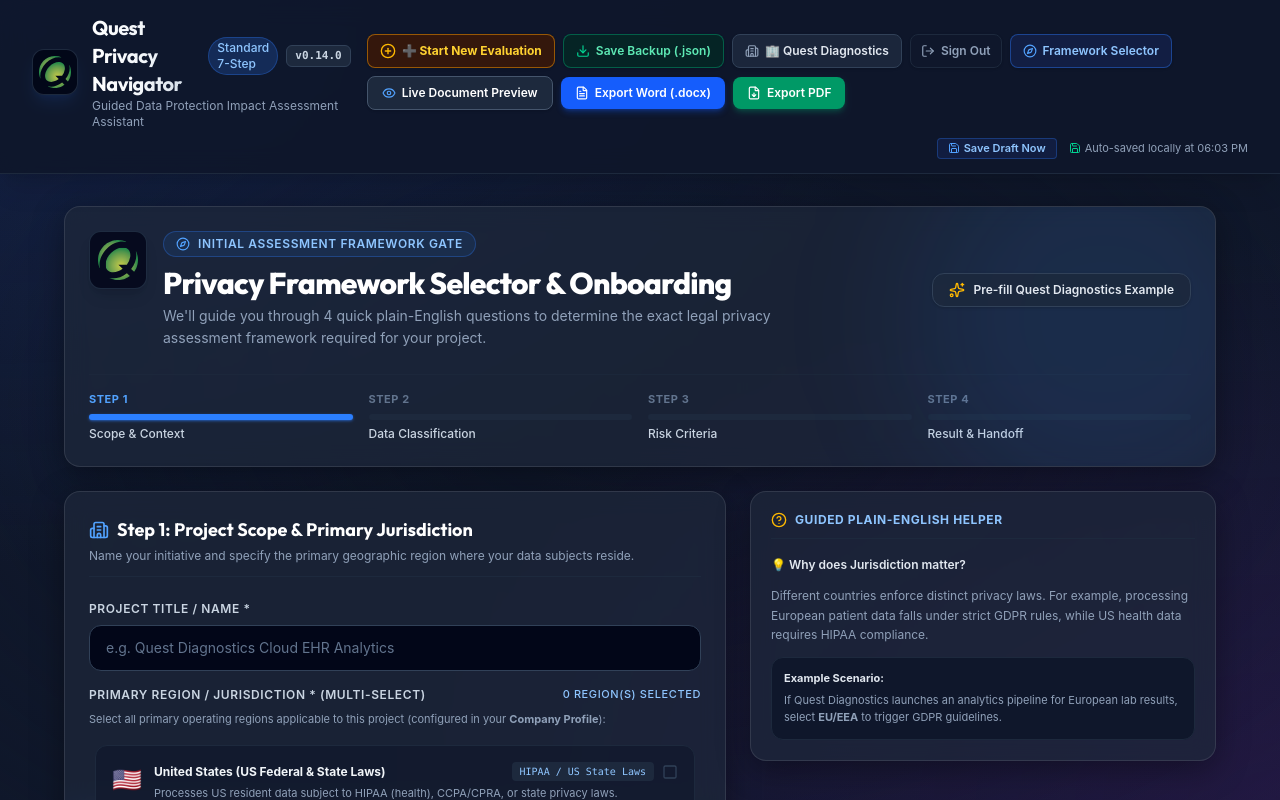
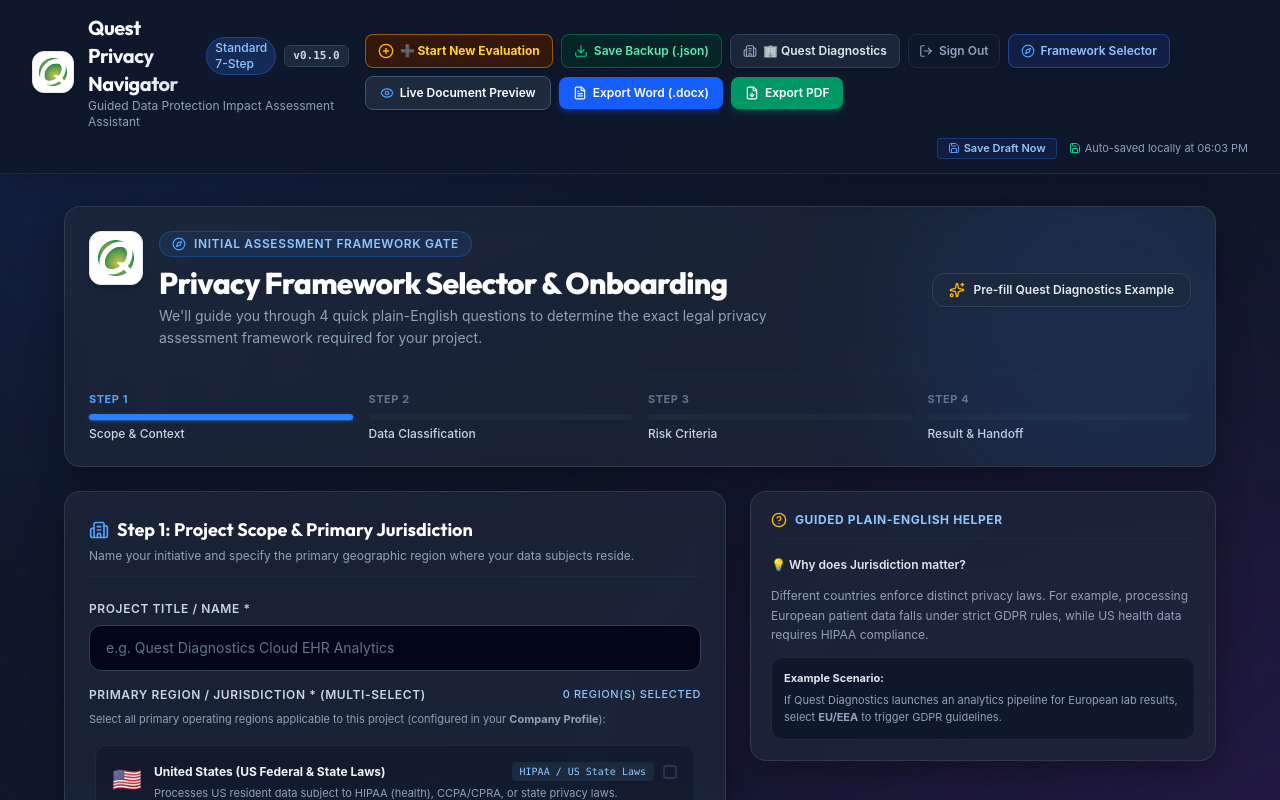
Before and after one commit to grebnetro/privacy-navigator, a React (Vite) app: page / in a window 1280 px wide. Both pictures are taken after a click on the button "Sign In with Quest Enterprise SSO (Okta / Azure AD)". Shown: the top 800 px of the page. Built offline with nearby package versions, Linux system fonts and the light colour scheme.

Commit message:
0.15.0: Light Background Logo Container Update

```diff
--- a/src/components/Header.tsx
+++ b/src/components/Header.tsx
@@ -85,8 +85,8 @@
     <header className="sticky top-0 z-40 bg-slate-900/90 backdrop-blur-md border-b border-slate-800 text-white px-4 lg:px-8 py-3.5 shadow-xl">
       <div className="max-w-7xl mx-auto flex flex-col md:flex-row items-center justify-between gap-4">
         <div className="flex items-center space-x-3.5">
-          <div className="p-1.5 bg-slate-950/90 rounded-xl border border-slate-700/60 shadow-lg shadow-blue-500/10 flex items-center justify-center shrink-0">
-            <img src="/DGX.svg" alt="Quest Diagnostics Logo" className="h-8 w-auto object-contain" />
+          <div className="p-1.5 bg-white rounded-xl border border-slate-200 shadow-md flex items-center justify-center shrink-0">
+            <img src="/DGX.svg" alt="Quest Diagnostics Logo" className="h-7 w-auto object-contain" />
           </div>
           <div>
             <div className="flex items-center gap-2">
--- a/src/components/LoginPage.tsx
+++ b/src/components/LoginPage.tsx
@@ -38,8 +38,8 @@
       <div className="max-w-md w-full relative z-10 space-y-6">
         {/* Logo & Portal Branding */}
         <div className="text-center space-y-3">
-          <div className="inline-flex p-3 bg-slate-900/90 rounded-2xl border border-slate-800 shadow-2xl items-center justify-center mb-1">
-            <img src="/DGX.svg" alt="Quest Diagnostics Logo" className="h-12 w-auto object-contain" />
+          <div className="inline-flex p-3 bg-white rounded-2xl border border-slate-200 shadow-2xl items-center justify-center mb-1">
+            <img src="/DGX.svg" alt="Quest Diagnostics Logo" className="h-11 w-auto object-contain" />
           </div>
           <h1 className="text-2xl md:text-3xl font-extrabold font-heading tracking-tight bg-gradient-to-r from-white via-slate-100 to-slate-300 bg-clip-text text-transparent">
             Quest Privacy Navigator
--- a/src/components/onboarding/OnboardingWizard.tsx
+++ b/src/components/onboarding/OnboardingWizard.tsx
@@ -160,8 +160,8 @@
         <div className="absolute right-0 top-0 w-96 h-96 bg-blue-500/10 rounded-full blur-3xl -mr-20 -mt-20 pointer-events-none" />
         <div className="relative z-10 flex flex-col md:flex-row md:items-center justify-between gap-4">
           <div className="flex items-start gap-4">
-            <div className="p-2 bg-slate-950/80 rounded-xl border border-slate-700/60 shadow-lg shrink-0 hidden sm:block">
-              <img src="/DGX.svg" alt="Quest Diagnostics Logo" className="h-10 w-auto object-contain" />
+            <div className="p-2 bg-white rounded-xl border border-slate-200 shadow-md shrink-0 hidden sm:flex items-center justify-center">
+              <img src="/DGX.svg" alt="Quest Diagnostics Logo" className="h-9 w-auto object-contain" />
             </div>
             <div>
               <div className="inline-flex items-center gap-2 px-3 py-1 rounded-full bg-blue-500/10 border border-blue-500/30 text-blue-300 text-xs font-semibold uppercase tracking-wider mb-2">
--- a/version.json
+++ b/version.json
@@ -1,4 +1,4 @@
 {
-  "version": "0.14.0",
+  "version": "0.15.0",
   "updated": "2026-08-06"
 }
```
Also changed, not shown: 1 other file (tests, documents, lock files or other folders).
